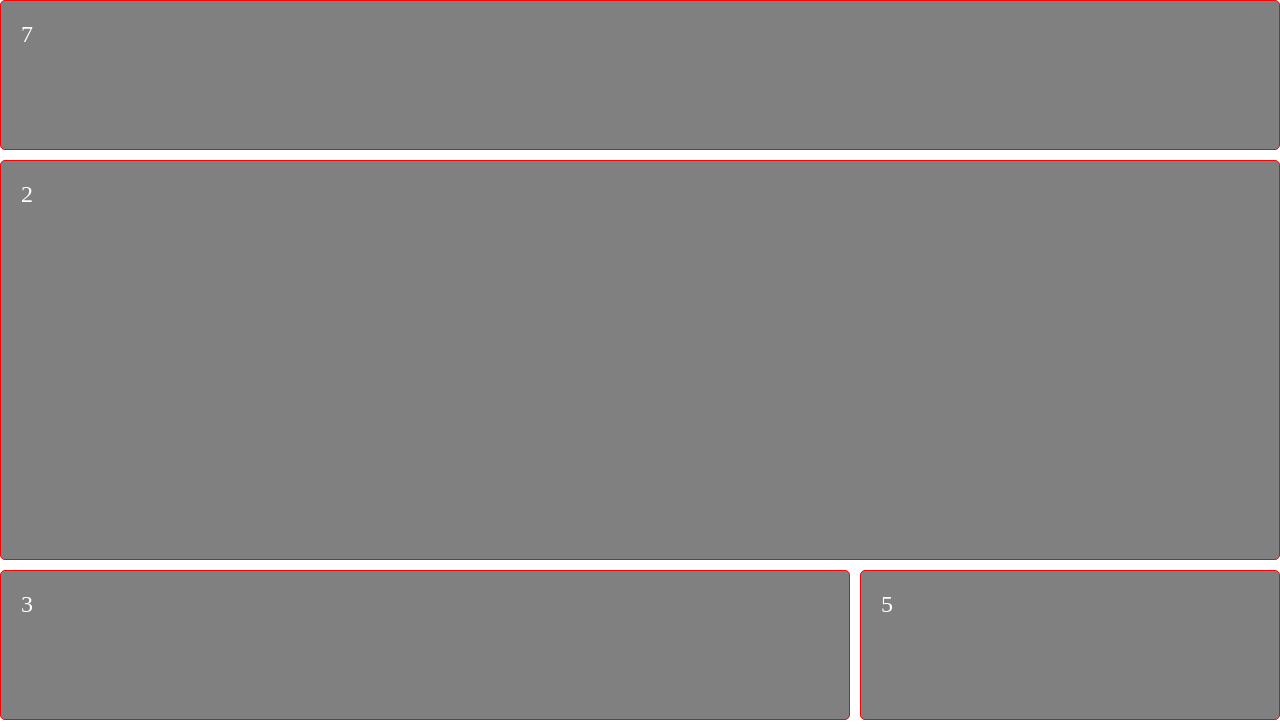
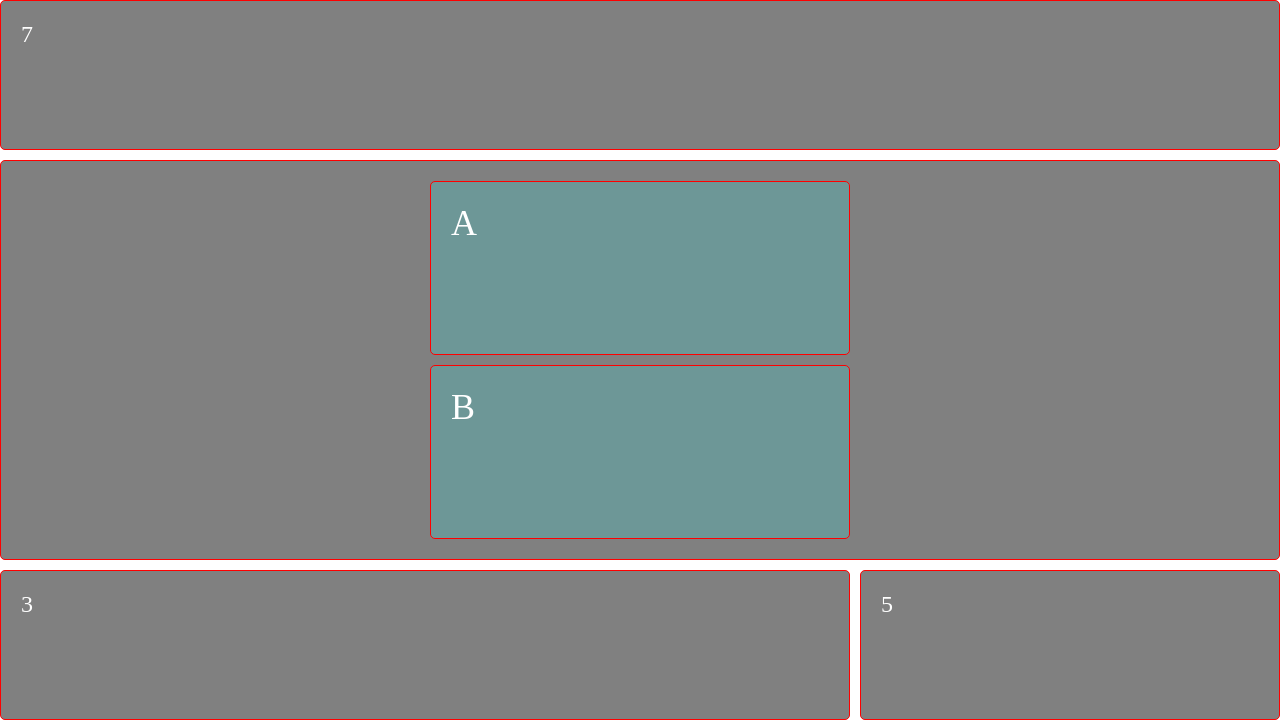
Before and after one commit to AndreaCoggio94/code-training-css-grids, a plain HTML site: page index.html in a window 1280 px wide. Shown: the top 727 px of the page. Drawn offline with Linux system fonts and the light colour scheme.

Commit message:
checking subgrid

```diff
--- a/css/style.css
+++ b/css/style.css
@@ -48,12 +48,22 @@ header {
     /* grid-column: 1 / span 3;
     grid-row: 2; */
     grid-area: main;
+    display: grid;
+    grid-template-columns: subgrid;
+    grid-template-rows: repeat(2, 1fr);
+    gap: 10px;
+}
+
+.item-subgrid {
+    background-color: rgb(109, 151, 151);
+    grid-column: 2 / span 1;
 }
 
 .footer-left {
     /* grid-column: 1 / span 2;
     grid-row: 5; */
     grid-area: footer-left;
+
 }
 
 .footer-right {
--- a/index.html
+++ b/index.html
@@ -9,7 +9,10 @@
 <body>
     <div class="container">
         <div class="item">1</div>
-        <div class="item main">2</div>
+        <div class="item main">
+            <div class="item item-subgrid">A</div>
+            <div class="item item-subgrid">B</div>
+        </div>
         <div class="item footer-left">3</div>
         <div class="item">4</div>
         <div class="item footer-right">5</div>
```
